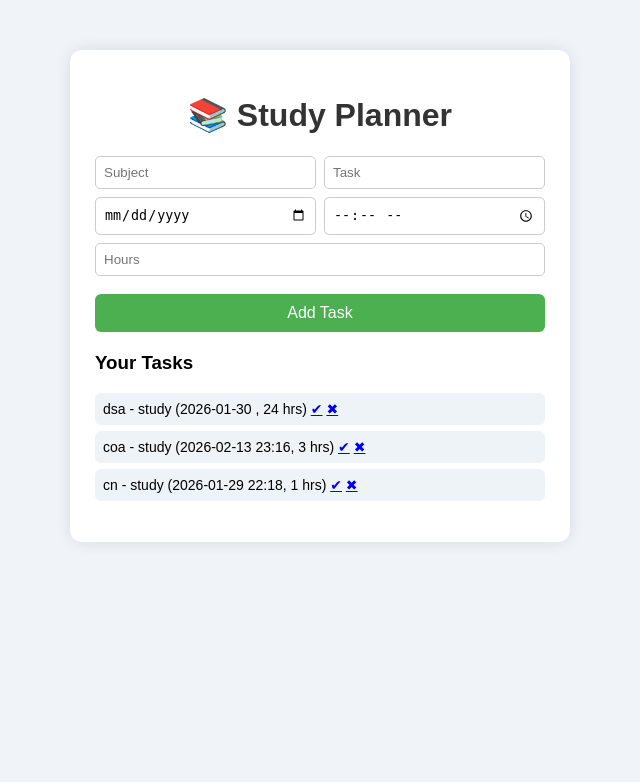
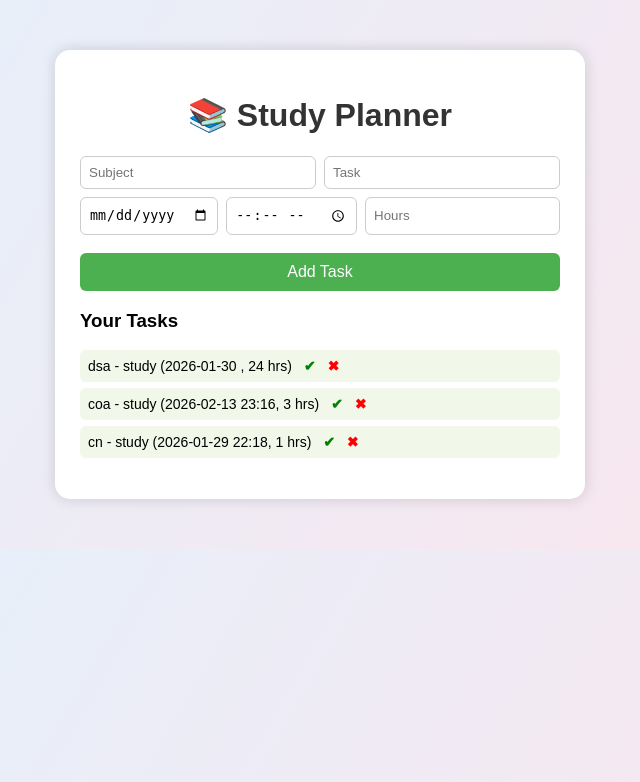
Before and after one commit to Lahari1318/Study-Planner, a Flask app: page / in a window 1280 px wide. Shown: the top 782 px of the page, without its empty margins (320-960 px from the left). Run offline with Flask 3, Linux system fonts and the light colour scheme.

Commit message:
Enhance CSS styles for layout and elements
Updated styles for body, container, input, button, and list items. Added styles for completed list items and links.

```diff
--- a/static/style.css
+++ b/static/style.css
@@ -1,15 +1,15 @@
 body {
     font-family: Arial, sans-serif;
-    background: #f0f4f8;
+    background: linear-gradient(120deg, #e3f2fd, #fce4ec);
 }
 
 .container {
-    width: 450px;
+    width: 480px;
     margin: 50px auto;
     background: white;
     padding: 25px;
-    border-radius: 12px;
-    box-shadow: 0 0 15px rgba(0,0,0,0.1);
+    border-radius: 15px;
+    box-shadow: 0 0 15px rgba(0,0,0,0.15);
 }
 
 h1 {
@@ -26,8 +26,8 @@
 input {
     flex: 1;
     padding: 8px;
+    border-radius: 6px;
     border: 1px solid #ccc;
-    border-radius: 5px;
 }
 
 button {
@@ -43,11 +43,7 @@
 }
 
 button:hover {
-    background: #45a049;
-}
-
-h3 {
-    margin-top: 20px;
+    background: #43a047;
 }
 
 ul {
@@ -56,9 +52,29 @@
 }
 
 li {
-    background: #eef3f7;
+    background: #f1f8e9;
     margin: 6px 0;
     padding: 8px;
     border-radius: 6px;
     font-size: 14px;
 }
+
+li.done {
+    background: #c8e6c9;
+    text-decoration: line-through;
+    color: gray;
+}
+
+a {
+    margin-left: 8px;
+    text-decoration: none;
+    font-weight: bold;
+}
+
+a.delete {
+    color: red;
+}
+
+a.complete {
+    color: green;
+}
```
